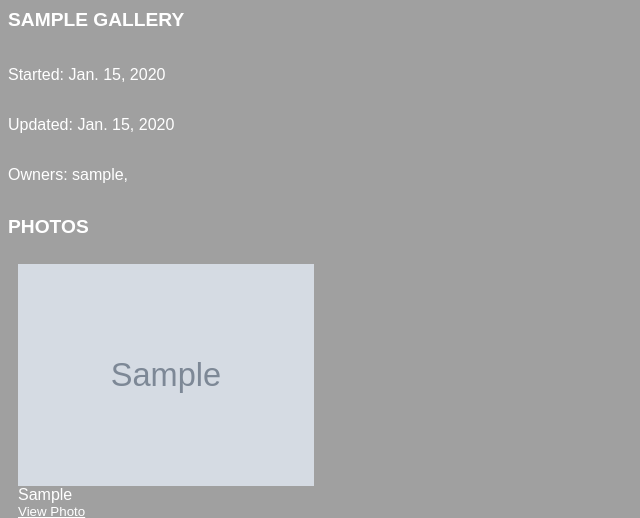
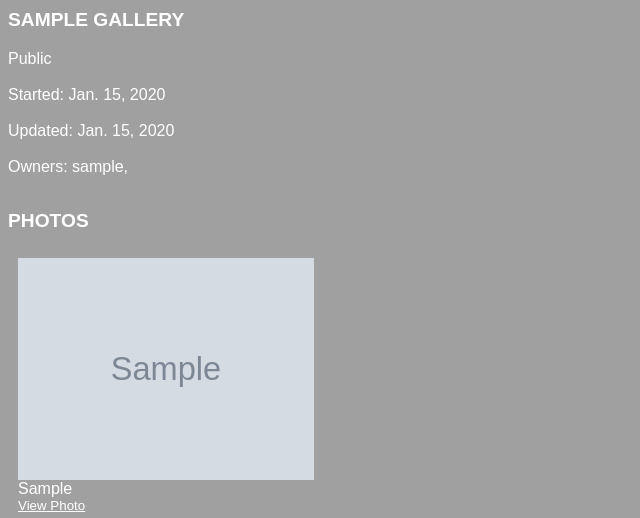
Before and after one commit to shaneneiman/photogallery-django, a Django app: page /gallery/view/1 in a window 1280 px wide. Shown: the part 118-636 px from the top of the page, without its empty margins (0-640 px from the left). Run offline with Django 3.2, Linux system fonts and the light colour scheme; tables that the repository leaves empty hold one stand-in row (values such as "Sample post"); grey boxes marked "Sample" are stand-in pictures; parts of the project's set-up code (start-up, migrations or seed data) failed here and were passed over.

Commit message:
edit_photo added, show public/privite on view gallery and phototemplates

```diff
--- a/photogallery/views.py
+++ b/photogallery/views.py
@@ -140,6 +140,21 @@ def edit_gallery(request, gallery_pk):
     })
 
 
+@login_required
+def edit_photo(request, photo_pk):
+    photo = get_object_or_404(request.user.photos, pk=photo_pk)
+    if request.method == "GET":
+        form = PhotoForm(instance=photo)
+    else:
+        form = PhotoForm(data.request.POST, instance=photo)
+        if form.is_valid():
+            form.save()
+            return redirect("view_photo", photo_pk=photo.pk)
+    return render(request, "photogallery/edit_photo.html", {
+        "photo": photo,
+        "form": form
+    })
+
 def index_randomlist(request):
     photos = Photo.objects.public().interacted_with()[:4]
     all_photos = Photo.objects.public().order_by('?').all()[:8]
--- a/project/urls.py
+++ b/project/urls.py
@@ -35,6 +35,7 @@ urlpatterns = [
     path("accounts/profile/", user_views.view_profile, name="profile"),
     # Photo URLS
     path("photo/add/", views.add_photo, name="add_photo"),
+    path("photo/edit/<int:photo_pk>", views.edit_photo, name="edit_photo"),
     path("photo/delete/<int:photo_pk>", views.delete_photo, name="delete_photo"),
     path("photo/userphotos", views.user_photos_list, name="user_photos"),
     path("photo/view/<int:photo_pk>", views.view_photo, name="view_photo"),
--- a/templates/photogallery/view_gallery.html
+++ b/templates/photogallery/view_gallery.html
@@ -2,9 +2,14 @@
 
 {% block content %}
 <h3 class="title">{{ gallery.title }}</h3>
-<p class="text">Started: {{ gallery.date_added }}</p>
-<p class="text">Updated: {{ gallery.date_updated }}</p>
-<p class="text">Owners: {% for user in user_list %} {{ user.username }}, {% endfor %}</p>
+{% if gallery.public_gallery == True %}
+<div class="text">Public</div><br>
+{% else %}
+<div class="text">Private</div><br>
+{% endif %}
+<div class="text">Started: {{ gallery.date_added }}</div><br>
+<div class="text">Updated: {{ gallery.date_updated }}</div><br>
+<div class="text">Owners: {% for user in user_list %} {{ user.username }}, {% endfor %}</div><br>
 {% if user.is_authenticated and request.user in gallery.gallery_of.all %}
 <p>
     <a class="link" href="{% url 'edit_gallery' gallery_pk=gallery.pk %}">Edit Gallery</a><br>
```
Also changed, not shown: templates/photogallery/edit_photo.html (added, +18 -0 lines), templates/photogallery/view_photo.html (+7 -1 lines).
